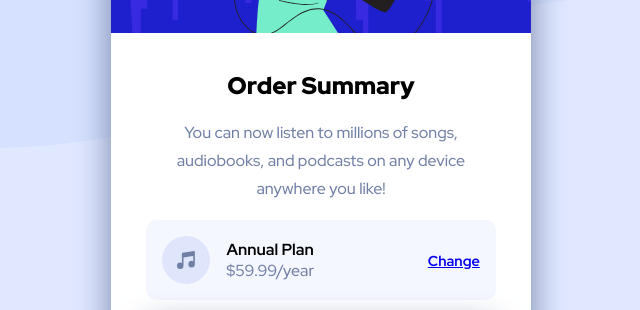
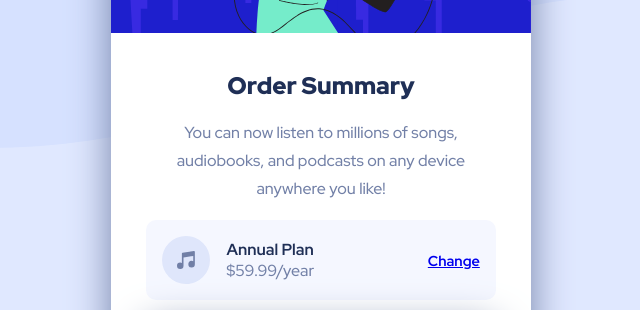
Before and after one commit to EuTechT/order-summary-component-main, a plain HTML site: page index.html in a window 1280 px wide. Shown: the part 240-550 px from the top of the page, without its empty margins (319-959 px from the left). Drawn offline with Linux system fonts and the light colour scheme.

Commit message:
changes in css

```diff
--- a/src/styles/styles.css
+++ b/src/styles/styles.css
@@ -52,7 +52,7 @@ body {
     width: 100%;
     background-color: #fff;
     border-radius: 10px;
-    box-shadow: 0px 15px 35px var(--neutral-color-2);
+    box-shadow: 0px 15px 40px var(--neutral-color-2);
 }
 
 .hero-image {
@@ -70,6 +70,7 @@ body {
     font-weight: 900;
     text-align: center;
     margin-bottom: 1.1rem;
+    color: var(--neutral-color-3);
 }
 
 .description {
@@ -104,6 +105,10 @@ body {
 
 .img {
     margin-right: 1rem;
+}
+
+.plan__name {
+    color: var(--neutral-color-3);
 }
 
 .plan__price {
@@ -157,7 +162,7 @@ body {
 .btn-payment {
     color: var(--primary-color-1);
     background-color: var(--primary-color-2);
-    box-shadow: 0px 10px 35px var(--neutral-color-2);
+    box-shadow: 0px 10px 40px var(--neutral-color-2);
     margin-bottom: 1rem;
     transition: opacity 0.2s linear;
 }
```
